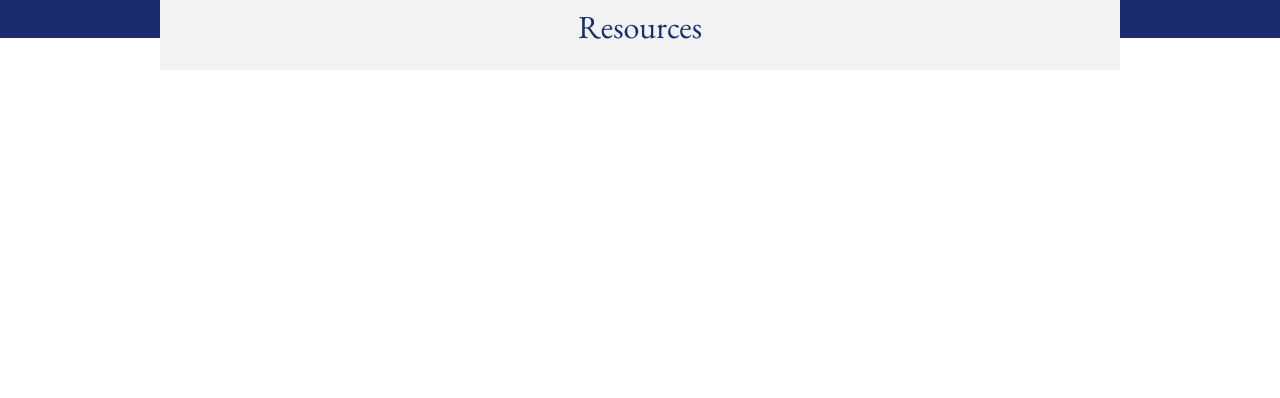
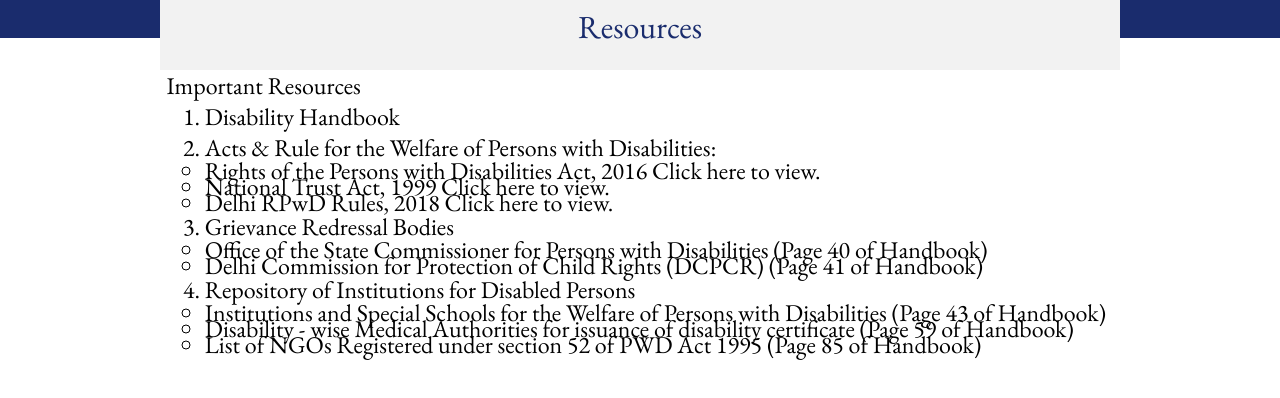
Before and after one commit to pratikk94/disabiityWebsite, a React (Create React App) app: page /resources in a window 1280 px wide. Shown: the part 222-620 px from the top of the page. Built offline with nearby package versions, Linux system fonts and the light colour scheme.

Commit message:
Resources

```diff
--- a/src/Pages/Resources.jsx
+++ b/src/Pages/Resources.jsx
@@ -8,6 +8,55 @@ function Resources() {
       <Strip />
       <center>
         <Heading title="Resources" />
+        <p style={{ textAlign: "left", fontSize: "24px", marginLeft: "13%" }}>
+          Important Resources
+        </p>
+        <p style={{ fontSize: "24px", marginLeft: "16%", textAlign: "left" }}>
+          <ol>
+            <li>Disability Handbook</li>
+            <li>
+              Acts & Rule for the Welfare of Persons with Disabilities:
+              <ul>
+                <li>
+                  Rights of the Persons with Disabilities Act, 2016 Click here
+                  to view.
+                </li>
+                <li>National Trust Act, 1999 Click here to view.</li>
+                <li>Delhi RPwD Rules, 2018 Click here to view.</li>
+              </ul>
+            </li>
+            <li>
+              Grievance Redressal Bodies
+              <ul>
+                <li>
+                  Office of the State Commissioner for Persons with Disabilities
+                  (Page 40 of Handbook)
+                </li>
+                <li>
+                  Delhi Commission for Protection of Child Rights (DCPCR) (Page
+                  41 of Handbook)
+                </li>
+              </ul>
+            </li>
+            <li>
+              Repository of Institutions for Disabled Persons
+              <ul>
+                <li>
+                  Institutions and Special Schools for the Welfare of Persons
+                  with Disabilities (Page 43 of Handbook)
+                </li>
+                <li>
+                  Disability - wise Medical Authorities for issuance of
+                  disability certificate (Page 59 of Handbook)
+                </li>
+                <li>
+                  List of NGOs Registered under section 52 of PWD Act 1995 (Page
+                  85 of Handbook)
+                </li>
+              </ul>
+            </li>
+          </ol>
+        </p>
       </center>
     </div>
   );
```
